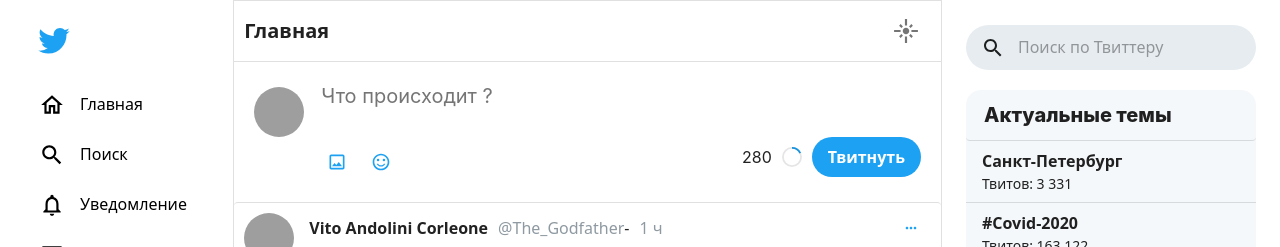
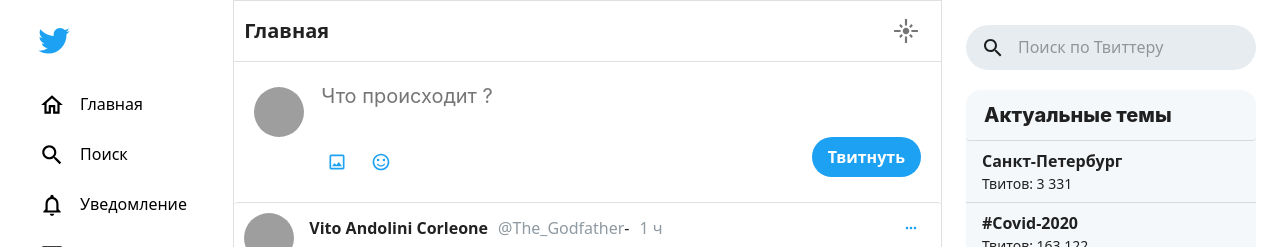
Before and after one commit to EGalinevsky/Twitter_Clone, a React (Create React App) app: page / in a window 1280 px wide. Shown: the top 247 px of the page. Built offline with nearby package versions, Linux system fonts and the light colour scheme; grey boxes are pictures that could not be loaded.

Commit message:
add progres Bar

```diff
--- a/src/components/AddTweet/index.tsx
+++ b/src/components/AddTweet/index.tsx
@@ -1,5 +1,5 @@
-import React from 'react';
-import { Paper, IconButton } from '@material-ui/core'
+import React, { useState } from 'react';
+import IconButton from '@material-ui/core/IconButton/IconButton'
 import Avatar from '@material-ui/core/Avatar';
 import { TextareaAutosize } from '@material-ui/core';
 import ImageOutlinedIcon from '@material-ui/icons/ImageOutlined';
@@ -15,8 +15,17 @@
 }
 
 export const AddTweet: React.FC<AddTweetProps> = ({ classes }: AddTweetProps): React.ReactElement => {
+    const [text, setText] = useState<string>('')
+    const textLimitPercent = text.length / 280 * 100
+
+    const handleChangeTextare = (e: React.FormEvent<HTMLTextAreaElement>) => {
+        if (e.currentTarget) {
+            setText(e.currentTarget.value)
+        }
+    }
+
+
     return (
-        <Paper>
         <div className={classes.addForm}>
             <div className={classes.addFormBody}>
                 <Avatar
@@ -25,8 +34,10 @@
                     src="https://www.urank.ru/news/topicimage/n1/256120/"
                 />
                 <TextareaAutosize
+                    onChange={handleChangeTextare}
                     className={classes.addFormTextarea}
                     placeholder='Что происходит ?'
+                    value={text}
                 />
             </div>
             <div className={classes.addFormBottom}>
@@ -39,13 +50,16 @@
                     </IconButton>
                 </div>
                 <div className={classes.addFormBottomRight}>
-                        <span>280</span>
+                    {text && (
+                        <>
+                            <span > 280</span>
                             <div className={classes.addFormCircleProgress}>
                                 <CircularProgress
                                     variant="static"
                                     size={20}
                                     thickness={4}
-                                value={18}
+                                    value={textLimitPercent}
+
                                 />
                                 <CircularProgress
                                     style={{ color: 'rgba(0,0,0,0.1)' }}
@@ -55,13 +69,14 @@
                                     size={20}
                                 />
                             </div>
+                        </>
+                    )}
                     <Button color="primary" variant="contained">
                         Твитнуть
                     </Button>
                 </div>
 
             </div>
-            </div>
-        </Paper>
+        </div >
     )
 }
--- a/src/pages/Home.tsx
+++ b/src/pages/Home.tsx
@@ -287,7 +287,9 @@
                                 <FlareIcon className={classes.sideMenuListItemIcon} />
                             </IconButton>
                         </Paper>
-                        <AddTweet classes={classes} />
+                        <Paper>
+                            <AddTweet classes={classes} />
+                        </Paper>
                         <TweetComponent
                             text='Lorem ipsum dolor sit amet consectetur adipisicing elit. Facere, libero ipsum nobis sint, quaerat repellendus tempore praesentium fugiat laudantium, eligendi nisi maxime molestias dicta voluptatibus officiis iste totam magnam. Culpa.'
                             user={{
```
Lines whose indentation alone changed are shown as unchanged.
